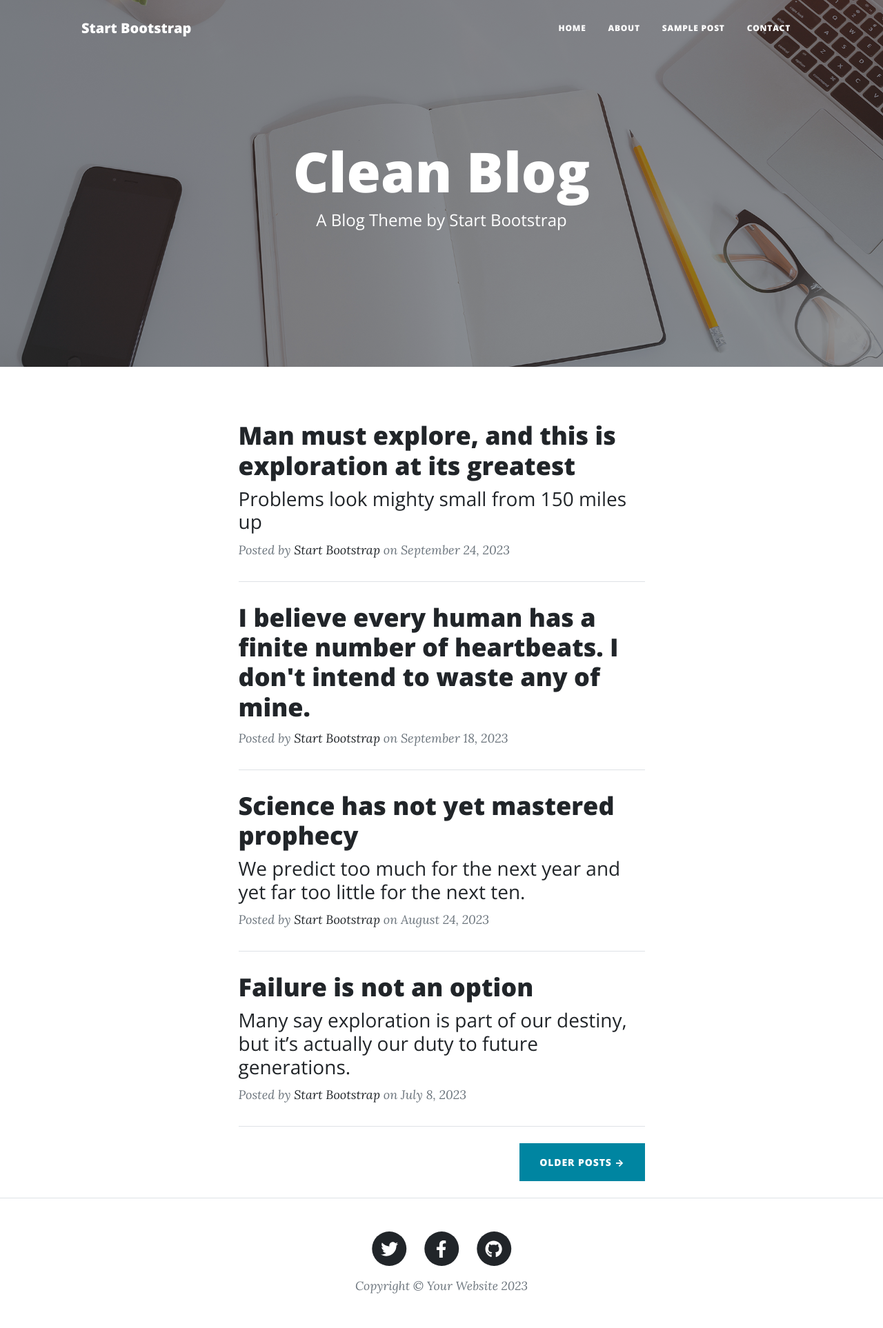
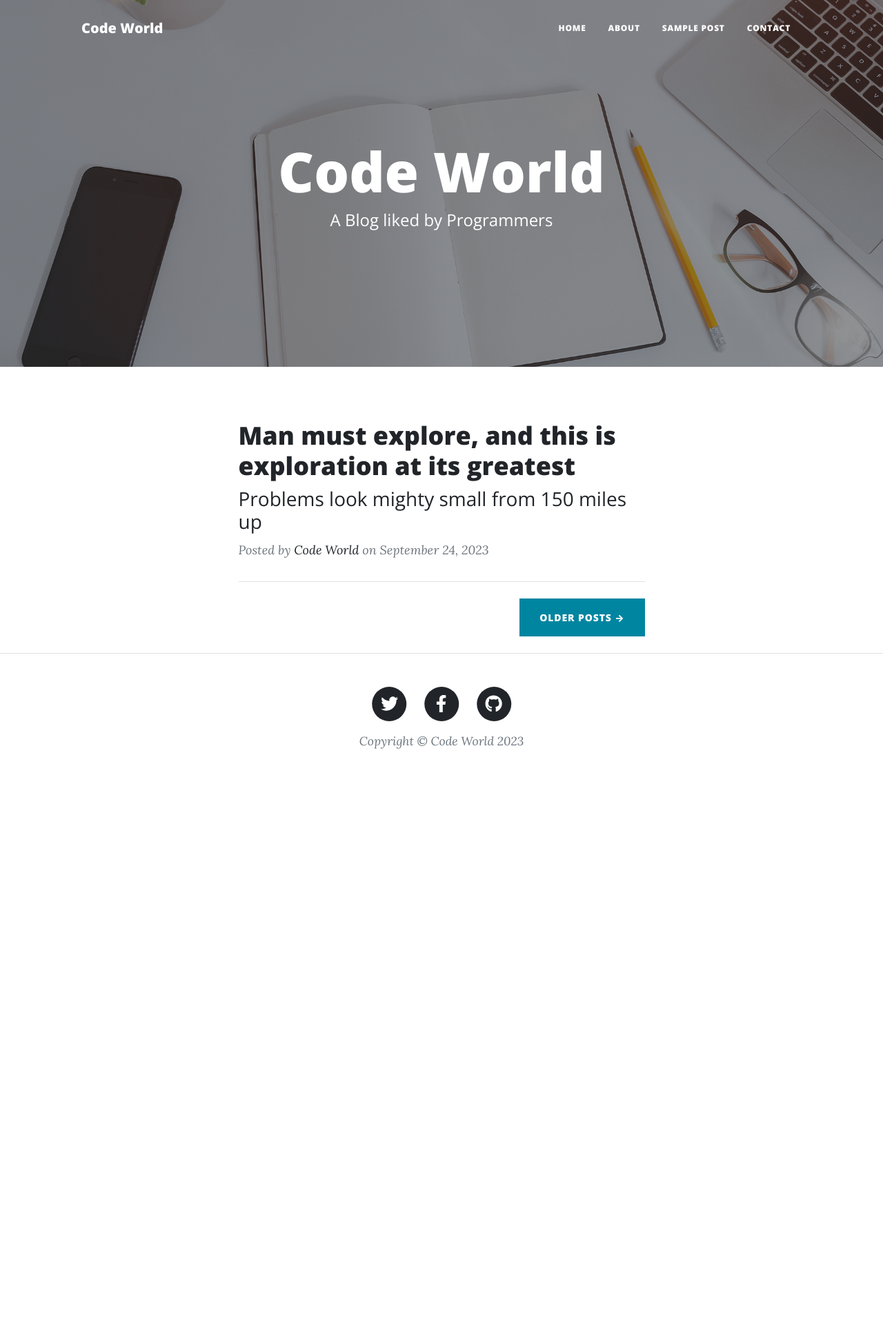
Before and after one commit to Hamza-Ahmed-Siddiqui/Blog-Web-in-Flask, a Flask app: page / in a window 1280 px wide. Shown: the whole page at 69% size. After the commit the page ends 1086 px from the top, so only its background shows below. Run offline with Flask 3, Linux system fonts and the light colour scheme; some libraries are stand-ins or nearby versions.

Commit message:
Working on index and layout page cause Formatting

```diff
--- a/templates/index.html
+++ b/templates/index.html
@@ -8,8 +8,8 @@
                 <div class="row gx-4 gx-lg-5 justify-content-center">
                     <div class="col-md-10 col-lg-8 col-xl-7">
                         <div class="site-heading">
-                            <h1>Clean Blog</h1>
-                            <span class="subheading">A Blog Theme by Start Bootstrap</span>
+                            <h1>Code World</h1>
+                            <span class="subheading">A Blog liked by Programmers</span>
                         </div>
                     </div>
                 </div>
@@ -27,51 +27,13 @@
                         </a>
                         <p class="post-meta">
                             Posted by
-                            <a href="#!">Start Bootstrap</a>
+                            <a href="#!">Code World</a>
                             on September 24, 2023
                         </p>
                     </div>
                     <!-- Divider-->
                     <hr class="my-4" />
-                    <!-- Post preview-->
-                    <div class="post-preview">
-                        <a href="post.html"><h2 class="post-title">I believe every human has a finite number of heartbeats. I don't intend to waste any of mine.</h2></a>
-                        <p class="post-meta">
-                            Posted by
-                            <a href="#!">Start Bootstrap</a>
-                            on September 18, 2023
-                        </p>
-                    </div>
-                    <!-- Divider-->
-                    <hr class="my-4" />
-                    <!-- Post preview-->
-                    <div class="post-preview">
-                        <a href="post.html">
-                            <h2 class="post-title">Science has not yet mastered prophecy</h2>
-                            <h3 class="post-subtitle">We predict too much for the next year and yet far too little for the next ten.</h3>
-                        </a>
-                        <p class="post-meta">
-                            Posted by
-                            <a href="#!">Start Bootstrap</a>
-                            on August 24, 2023
-                        </p>
-                    </div>
-                    <!-- Divider-->
-                    <hr class="my-4" />
-                    <!-- Post preview-->
-                    <div class="post-preview">
-                        <a href="post.html">
-                            <h2 class="post-title">Failure is not an option</h2>
-                            <h3 class="post-subtitle">Many say exploration is part of our destiny, but it’s actually our duty to future generations.</h3>
-                        </a>
-                        <p class="post-meta">
-                            Posted by
-                            <a href="#!">Start Bootstrap</a>
-                            on July 8, 2023
-                        </p>
-                    </div>
-                    <!-- Divider-->
-                    <hr class="my-4" />
+
                     <!-- Pager-->
                     <div class="d-flex justify-content-end mb-4"><a class="btn btn-primary text-uppercase" href="#!">Older Posts →</a></div>
                 </div>
--- a/templates/layout.html
+++ b/templates/layout.html
@@ -5,7 +5,7 @@
         <meta name="viewport" content="width=device-width, initial-scale=1, shrink-to-fit=no" />
         <meta name="description" content="" />
         <meta name="author" content="" />
-        <title>Clean Blog - Start Bootstrap Theme</title>
+        <title>CodeWorld</title>
         <link rel="icon" type="image/x-icon" href="  {{url_for('static',filename='assets/favicon.ico')}} " />
         <!-- Font Awesome icons (free version)-->
         <script src="https://use.fontawesome.com/releases/v6.3.0/js/all.js" crossorigin="anonymous"></script>
@@ -19,7 +19,7 @@
         <!-- Navigation-->
         <nav class="navbar navbar-expand-lg navbar-light" id="mainNav">
             <div class="container px-4 px-lg-5">
-                <a class="navbar-brand" href="index.html">Start Bootstrap</a>
+                <a class="navbar-brand" href="index.html">Code World</a>
                 <button class="navbar-toggler" type="button" data-bs-toggle="collapse" data-bs-target="#navbarResponsive" aria-controls="navbarResponsive" aria-expanded="false" aria-label="Toggle navigation">
                     Menu
                     <i class="fas fa-bars"></i>
@@ -82,7 +82,7 @@
                         </a>
                     </li>
                 </ul>
-                <div class="small text-center text-muted fst-italic">Copyright &copy; Your Website 2023</div>
+                <div class="small text-center text-muted fst-italic">Copyright &copy; Code World 2023</div>
             </div>
         </div>
     </div>
```
